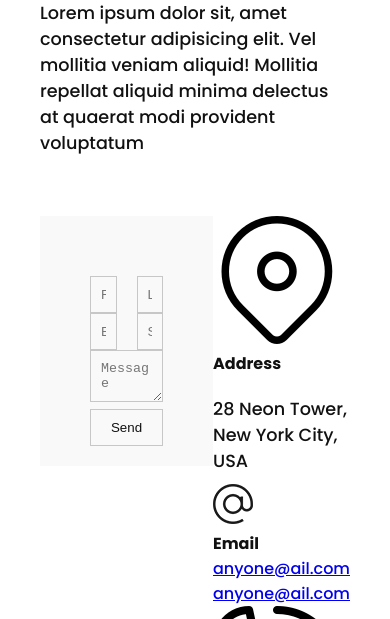
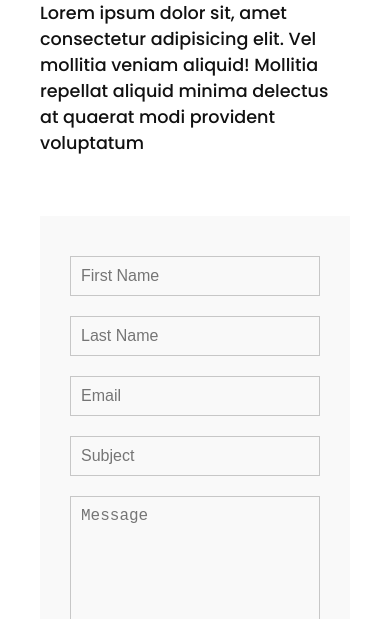
Before and after one commit to andrikoulas7/Information-Website, a plain HTML site: page contact.html in a window 390 px wide. Shown: the part 225-844 px from the top of the page. Drawn offline with Linux system fonts and the light colour scheme.

Commit message:
Add - Media queries for contact page

```diff
--- a/css/style.css
+++ b/css/style.css
@@ -2,6 +2,7 @@
 
 :root {
     --primary-color: #f60f20;
+    --secondary-color: #1b206e;
 }
 
 /*BASE STYLES*/
@@ -191,7 +192,7 @@ section.home {
     font-size: 24px;
     font-weight: 500;
     margin-top: 20px;
-    color: #1b206e;
+    color: var(--secondary-color);
 }
 
 /*WORK PAGE*/
@@ -285,6 +286,52 @@ section.home {
     background: transparent;
     width: 100%;
     padding: 10px;
+    outline: none;
+    font-size: 16px;
+    font-weight: 300;
+    margin: 10px 0;
+    resize: none;
+}
+
+.contact-form .row textarea {
+    height: 150px;
+}
+
+.contact-form .row input[type='submit']{
+    background-color: var(--secondary-color);
+    color: #fff;
+    margin: 0;
+    text-transform: uppercase;
+    letter-spacing: 2px;
+    font-weight: 300;
+    border: 0;
+    cursor: pointer;
+}
+
+.contact-info {
+    width: 350px;
+    background: #f9f9f9;
+    padding: 60px 40px 20px;
+}
+
+.contact-info .info-box .contact-icon {
+    width: 20px;
+    margin-right: 40px;
+}
+
+.contact-info .info-box .details h4 {
+    color: var(--secondary-color);
+}
+
+.contact-info .info-box .details p,
+.contact-info .info-box .details a {
+    color: #111;
+}
+
+.contact-info .info-box {
+    display: flex;
+    align-items: flex-start;
+    margin-bottom: 40px;
 }
 
 @media(max-width: 1068px){
@@ -309,6 +356,31 @@ section.home {
     .services {
         grid-template-columns: repeat(2, 1fr);
     }
+
+    .contact {
+        flex-direction: column;
+    }
+
+    .contact-form {
+        width: 100%;
+        padding: 30px 30px 20px;
+    }
+
+    .contact-form .row {
+        flex-direction: column;
+    }
+
+    .contact-form .input50,
+    .contact-form .input100 {
+        width: 100%;
+        margin: 0;
+    }
+
+    .contact-info {
+        width: 100%;
+        margin-top: 20px;
+        padding: 30px 30px 20px;
+    }
 }
 
 @media(max-width: 768px) {
```
